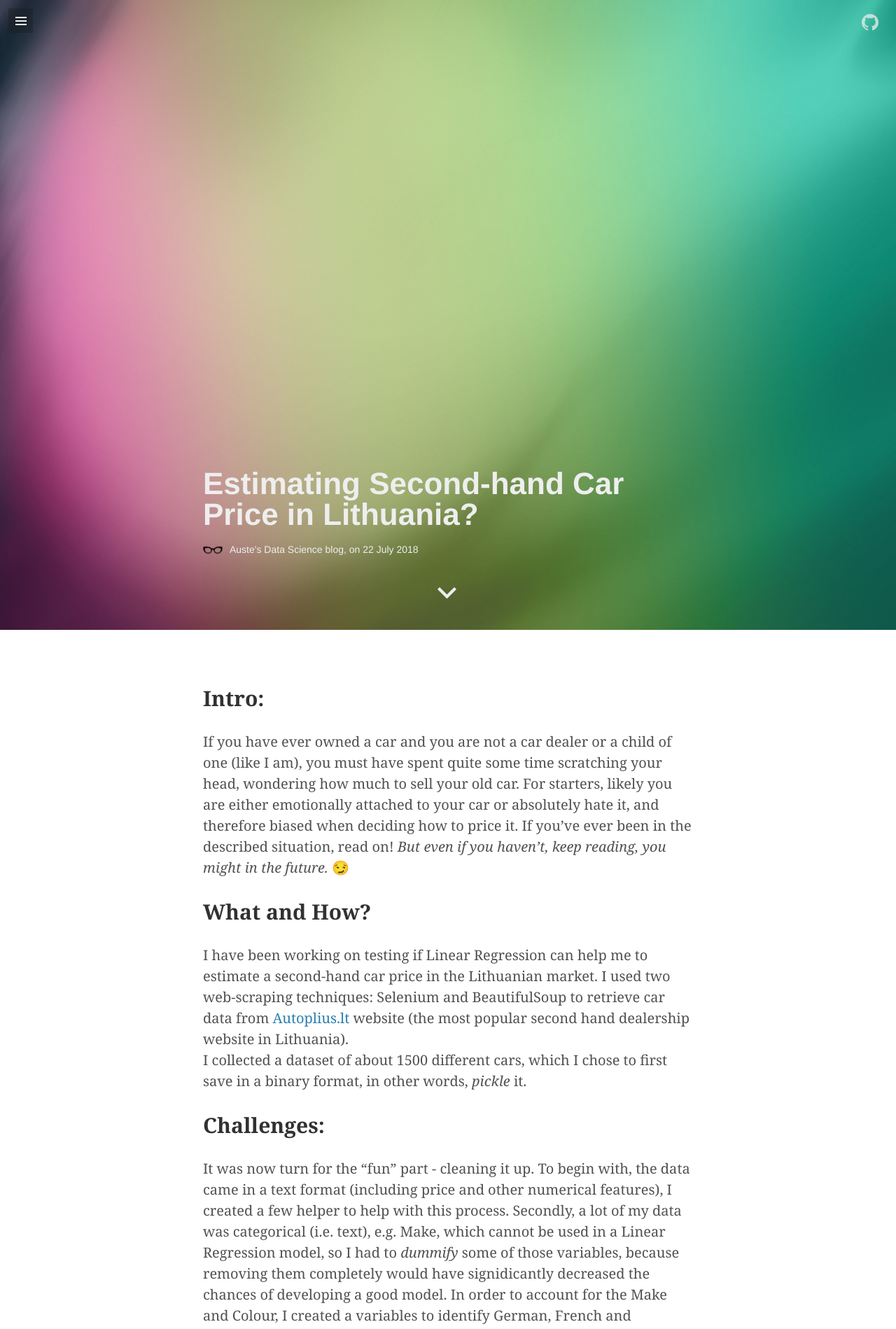
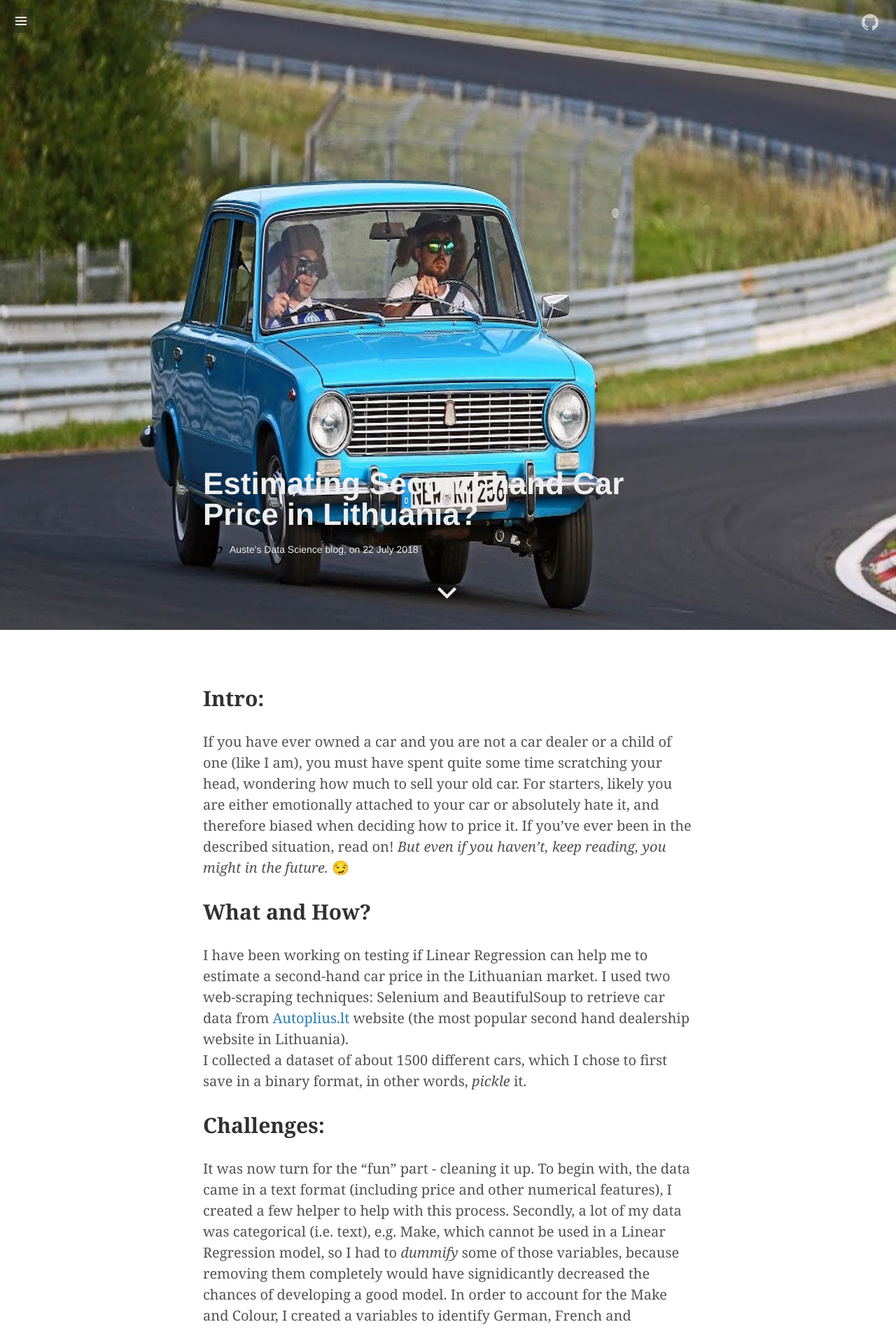
Before and after one commit to Auste1989/Auste1989.github.io, a Jekyll site: the page built from _posts/2018-07-22-car-price-predictor.md, in a window 1280 px wide. Shown: the top 1899 px of the page at 70% size. Built offline with Jekyll 4.4.1, drawn with Linux system fonts in a browser that asks for light colours; emoji names are drawn with the system emoji font; some web fonts are replaced; comment, search, counter and statistics services are not loaded.

Commit message:
Added image to post 2

```diff
--- a/_posts/2018-07-22-car-price-predictor.md
+++ b/_posts/2018-07-22-car-price-predictor.md
@@ -1,7 +1,10 @@
 ---
 layout: post
 title: Estimating Second-hand Car Price in Lithuania?
+image:
+      url: /media/2018-07-22-car-price-predictor/cover.jpg
 ---
+
 ## Intro:
 If you have ever owned a car and you are not a car dealer or a child of one (like I am), you must have spent quite some time scratching your head, wondering how much to sell your old car. For starters, likely you are either emotionally attached to your car or absolutely hate it, and therefore biased when deciding how to price it.
 If you've ever been in the described situation, read on! *But even if you haven't, keep reading, you might in the future.* :smirk:
```
